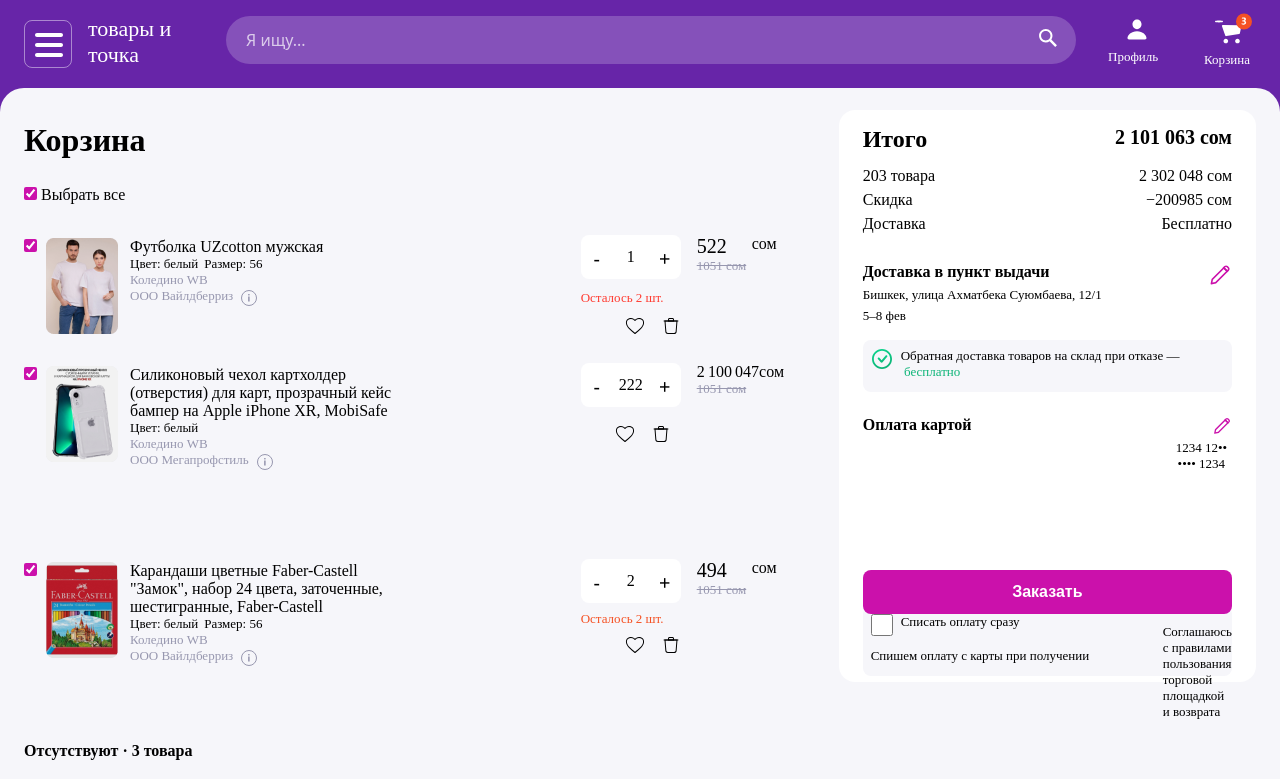
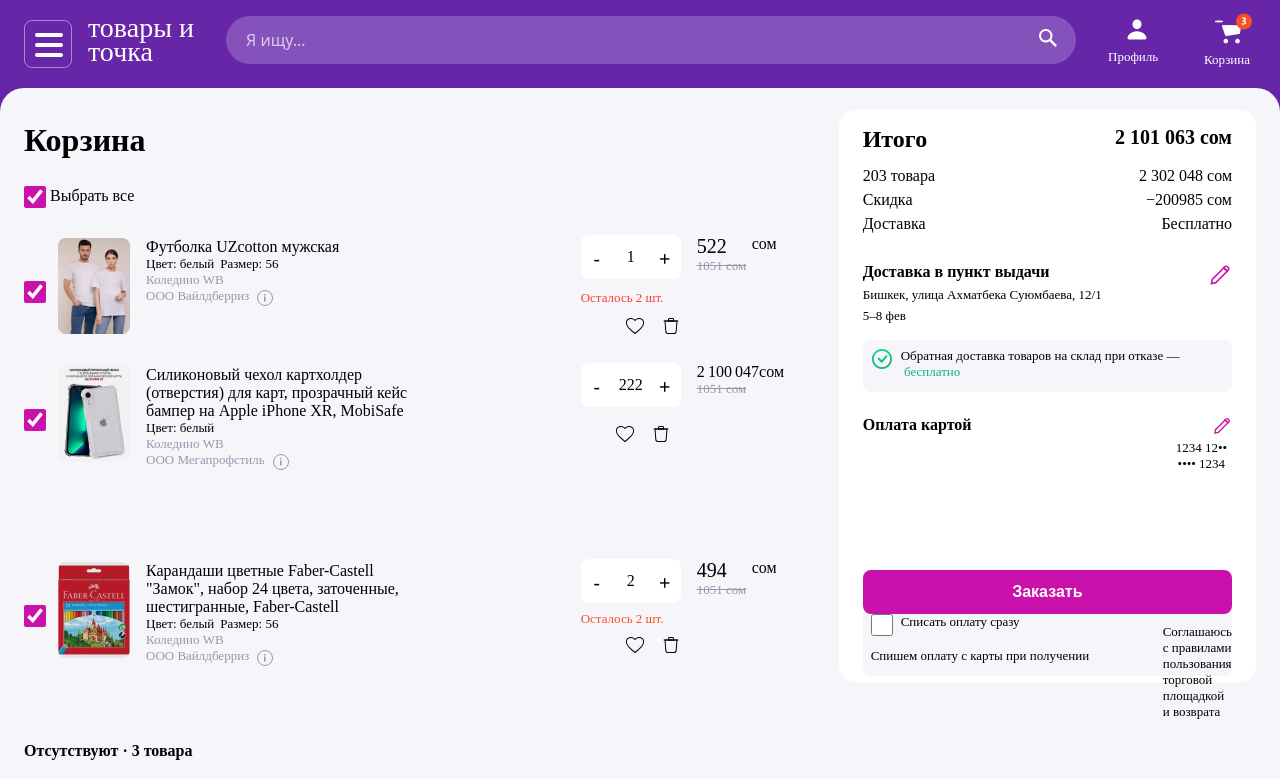
Before and after one commit to syausv/WB_Frontend_2023, a website built with Vite: page wb-project/index.html in a window 1280 px wide. Shown: the top 779 px of the page. Built offline with nearby package versions, Linux system fonts and the light colour scheme; files whose address does not match are found by name; a web font is replaced by a local one.

Commit message:
fix checkboxes

```diff
--- a/wb-project/main.js
+++ b/wb-project/main.js
@@ -11,7 +11,7 @@
        <div  id="menuObj">
        <object type="image/svg+xml" data="src/icons/3.svg" id="svg888" style="margin: 12px 10px 12px 10px "></object>
        </div>
-        <div id="VeshiItochka" ><id="textVeshiItochka">товары и точка</id="textVeshiItochka"></div>
+        <div id="VeshiItochka" ><id="textVeshiItochkatextVeshiItochka">товары и точка</id="textVeshiItochka"></div>
        </div>
       <div class="searchWB">
 
@@ -49,7 +49,7 @@
         <div id="tovar1" class="tovar">
           <div id="picAndDescription" class="containerPicAndDescription">
             <div id="IdClickAndPic" class="ClickAndPic">
-              <div class="ClickFromClickAndPic">
+              <div class="ClickFromClickAndPic" id="idClickFromClickAndPic3">
                <input class="checkedColor" type="checkbox" checked/>
                </div>
               <div class="PictureFromClickAndPic">
@@ -58,7 +58,7 @@
               </div>
             </div>
             <div id="IdDescriptionFromPicAndDescription" class="DescriptionFromPicAndDescription">
-              <div id="nameFromDescriptionFromPicAndDescription"> Футболка UZcotton мужская</div>
+              <div id="nameFromDescriptionFromPicAndDescription" class="text16px"> Футболка UZcotton мужская</div>
               <div id="specificationFromDescriptionFromPicAndDescription"
                    class="containerSpecificationFromDescriptionFromPicAndDescription">
                 <div id="idThingColor"   class="class13px">Цвет: белый</div>
@@ -104,7 +104,7 @@
         <div id="tovar2" class="tovar">
           <div id="picAndDescription2" class="containerPicAndDescription">
             <div id="IdClickAndPic2" class="ClickAndPic">
-              <div class="ClickFromClickAndPic">
+              <div class="ClickFromClickAndPic" id="idClickFromClickAndPic">
                <input class="checkedColor" type="checkbox" checked/>
               </div>
               <div class="PictureFromClickAndPic">
@@ -159,7 +159,7 @@
         <div id="tovar3" class="tovar">
           <div id="picAndDescription3" class="containerPicAndDescription">
             <div id="IdClickAndPic3" class="ClickAndPic">
-              <div class="ClickFromClickAndPic">
+              <div class="ClickFromClickAndPic" id="idClickFromClickAndPic2">
               <input class="checkedColor" type="checkbox" checked/>
               </div>
               <div class="PictureFromClickAndPic">
--- a/wb-project/style.css
+++ b/wb-project/style.css
@@ -96,7 +96,8 @@
   width: 106px;
   height: 56px;
   align-self: center;
-  font-size: 22px;
+  font-size: 28px;
+  line-height: 24px;
   text-align: start;
   padding-top: 0;
 }
@@ -191,6 +192,7 @@
   display: grid;
   grid-template-columns: 106px 1fr;
   grid-template-rows: 108px;
+  column-gap: 16px;
   padding: 12px 0px 0px 0px;
   grid-templates-areas:
     "IdClickAndPic IdDescriptionFromPicAndDescription";
@@ -199,13 +201,33 @@
   display: grid;
   grid-template-columns: 22px 72px;
   grid-template-rows: 108px;
+  gap: 12px;
   grid-templates-areas:
     "ClickFromClickAndPic PictureFromClickAndPic";
 }
 #ClickFromClickAndPic{
+  display: flex;
   grid-area: ClickFromClickAndPic;
+  align-items: center;
+  justify-content: center;
+  line-height: 96px;
+  align-self: center;
+  vertical-align: middle;
+}
+#idClickFromClickAndPic{
   display: flex;
-  align-items: center;
+  line-height: 96px;
+  align-self: center;
+}
+#idClickFromClickAndPic2{
+  display: flex;
+  line-height: 96px;
+  align-self: center;
+}
+#idClickFromClickAndPic3{
+  display: flex;
+  line-height: 96px;
+  align-self: center;
 }
 #PictureFromClickAndPic{
   grid-area: PictureFromClickAndPic;
@@ -234,7 +256,9 @@
 #nameFromDescriptionFromPicAndDescription3{
   max-width:275px;
 }
-
+.text16px{
+  font-size: 16px;
+}
 .containerSumAndCount{
   display: grid;
   grid-template-columns: 100px 110px;
@@ -358,7 +382,7 @@
   display: grid;
   grid-template-columns: auto 1fr;
   grid-template-rows: 108px;
-  gap: 16px;
+  column-gap: 16px;
   padding: 12px 0px 0px 0px;
   grid-templates-areas:
     "IdClickAndPic IdDescriptionFromPicAndDescription";
@@ -549,6 +573,11 @@
 }
 .text-field_floating-3 {
   position: relative;
+}
+.checkedColor{
+  vertical-align: middle;
+  width: 22px;
+  height: 22px;
 }
 .checkedColor:checked{
   accent-color: #CB11AB;
```
